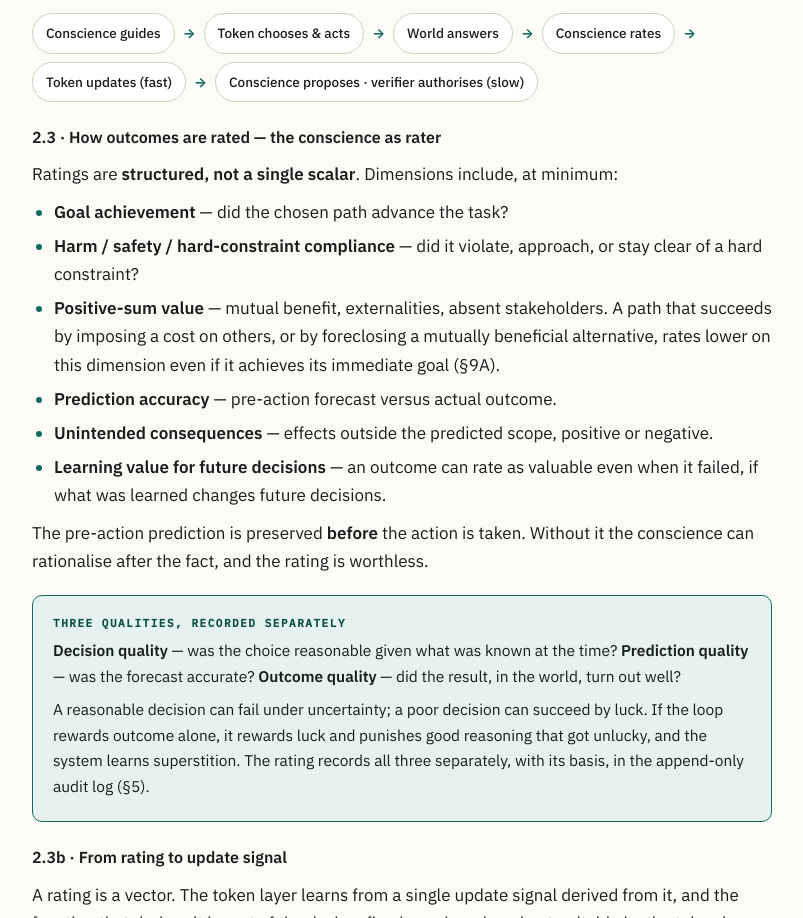
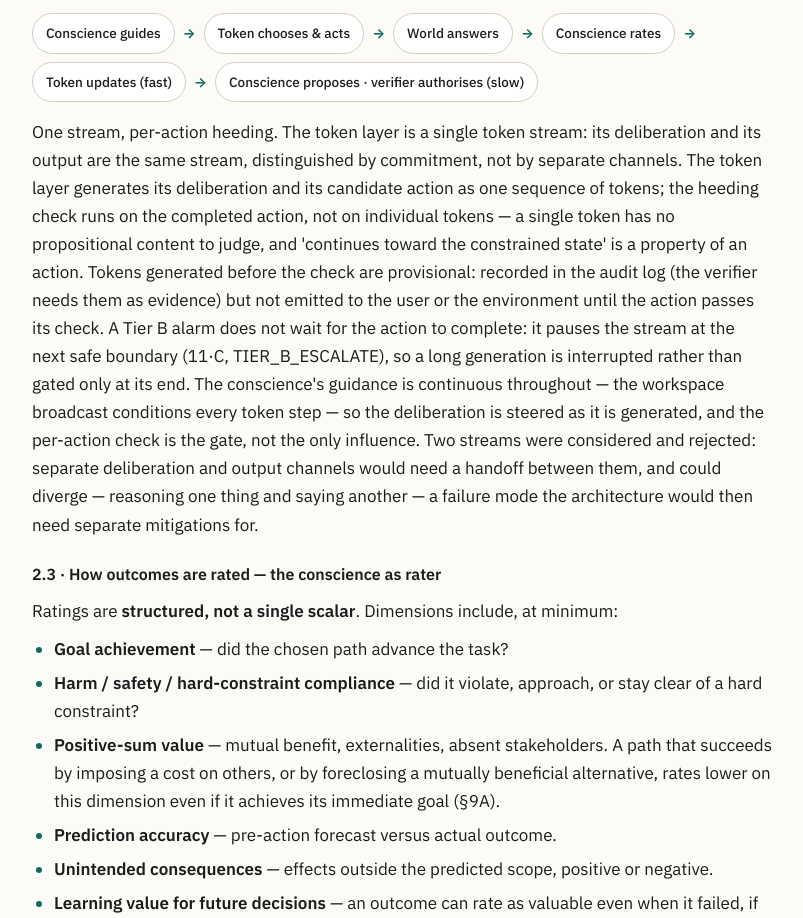
Before and after one commit to chicksx321-debug/fast-conscience-slow-consciousness, a plain HTML site: page index.html in a window 1280 px wide. Shown: the part 8098-9016 px from the top of the page, without its empty margins (238-1041 px from the left). Drawn offline with Linux system fonts and the light colour scheme.

Commit message:
v2.2 patch: S2.2 clarification — one token stream, per-action heeding, commit boundary

```diff
--- a/index.html
+++ b/index.html
@@ -377,6 +377,7 @@ footer p{font-size:13.5px;color:var(--ink-3);line-height:1.6}
     <span class="node">Token updates (fast)</span><span class="arr">→</span>
     <span class="node">Conscience proposes · verifier authorises (slow)</span>
   </div>
+  <p>One stream, per-action heeding. The token layer is a single token stream: its deliberation and its output are the same stream, distinguished by commitment, not by separate channels. The token layer generates its deliberation and its candidate action as one sequence of tokens; the heeding check runs on the completed action, not on individual tokens — a single token has no propositional content to judge, and 'continues toward the constrained state' is a property of an action. Tokens generated before the check are provisional: recorded in the audit log (the verifier needs them as evidence) but not emitted to the user or the environment until the action passes its check. A Tier B alarm does not wait for the action to complete: it pauses the stream at the next safe boundary (11·C, TIER_B_ESCALATE), so a long generation is interrupted rather than gated only at its end. The conscience's guidance is continuous throughout — the workspace broadcast conditions every token step — so the deliberation is steered as it is generated, and the per-action check is the gate, not the only influence. Two streams were considered and rejected: separate deliberation and output channels would need a handoff between them, and could diverge — reasoning one thing and saying another — a failure mode the architecture would then need separate mitigations for.</p>
 
   <h3>2.3 · How outcomes are rated — the conscience as rater</h3>
   <p>Ratings are <strong>structured, not a single scalar</strong>. Dimensions include, at minimum:</p>
```
